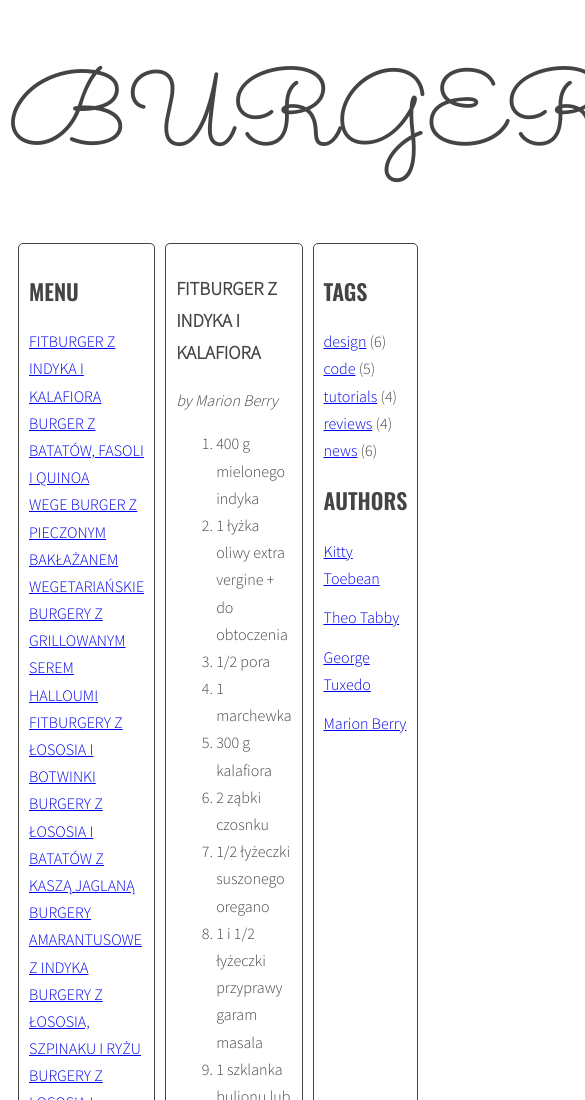
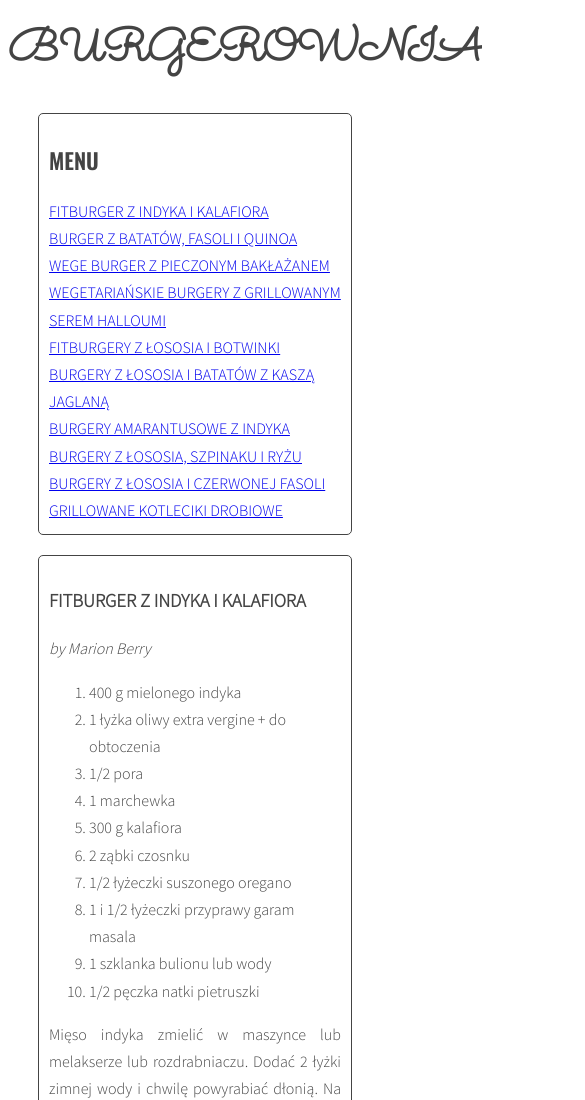
Before and after one commit to dawidmwojciechowski/javascript-blog, a website: page index.html in a window 390 px wide. Shown: the top 1100 px of the page, 585 px wide, since content can reach past the window. Drawn offline with nearby package versions, Linux system fonts and the light colour scheme.

Commit message:
add few styles and media query

```diff
--- a/index.html
+++ b/index.html
@@ -2,7 +2,8 @@
 <html lang="en">
 <head>
 	<meta charset="UTF-8">
-	<title>javascript-blog</title>
+  <title>javascript-blog</title>
+  <meta name="viewport" content="width=device-width, initial-scale=1.0">
 	<link rel="stylesheet" href="css/style.css">
 </head>
 <body>
--- a/package.json
+++ b/package.json
@@ -8,9 +8,9 @@
     "init:dirs": "mkdirp sass css vendor images js",
     "init:files": "touch README.md index.html sass/style.scss js/script.js",
     "init:gitignore": "curl https://raw.githubusercontent.com/github/gitignore/master/Node.gitignore -o .gitignore",
-    "test": "npm run test:html js",
+    "test": "npm-run-all test:html test:js",
     "test:html": "html-validate *.html",
-    "test:js": "js-validate *.js",
+    "test:js": "eslint --fix *.js",
     "build": "npm-run-all build:* test",
     "build:sass": "node-sass --output-style compact -o css sass",
     "build:autoprefixer": "autoprefixer-cli css/style.css",
--- a/sass/style.scss
+++ b/sass/style.scss
@@ -122,3 +122,25 @@ body {
 p {
   text-align: justify;
 }
+
+/* Responsiv w<618px h<315px */
+
+@media (max-width: 768px) {
+
+
+  .wrapper {
+    display: flex;
+    flex-direction: column;
+    margin: 20px;
+  }
+
+  aside, section {
+    margin: 10px;
+  }
+
+  .logo {
+    font-size: 44px;
+    font-weight: bold;
+  }
+
+}
```
Also changed, not shown: css/style.css, 1 other file.
